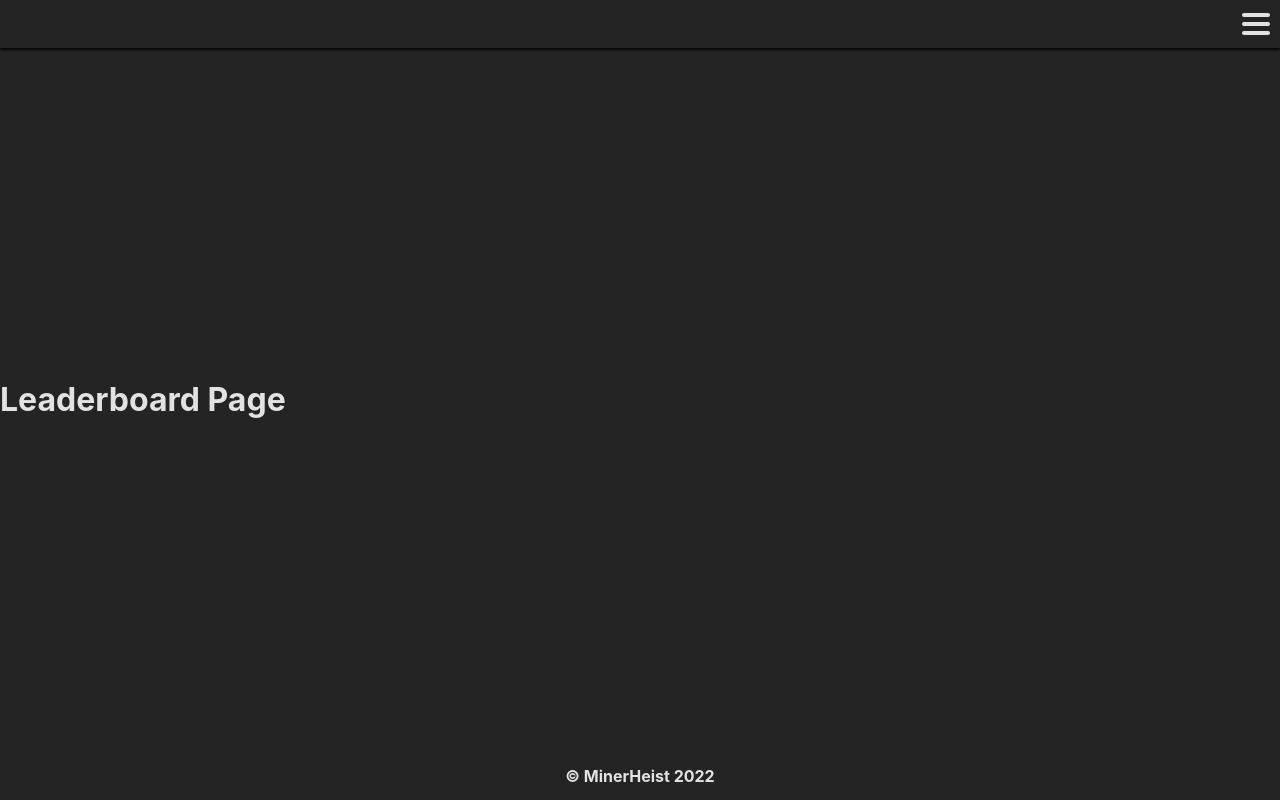
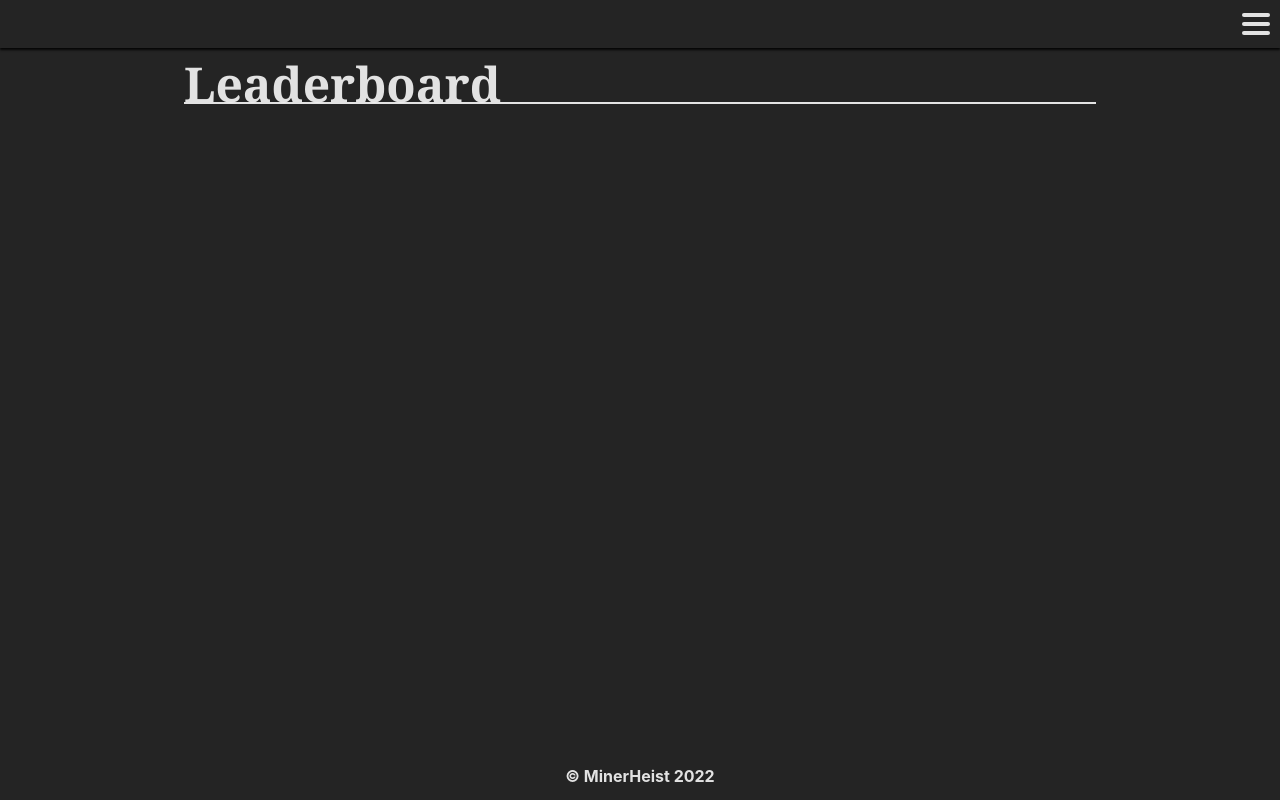
Before and after one commit to MinerHeist/MinerHeist-Frontend, a React (Vite) app: page /leaderboard in a window 1280 px wide. Built offline with nearby package versions, Linux system fonts and the light colour scheme.

Commit message:
FEAT(): Add ArticleContainer components to all main pages

```diff
--- a/src/modules/pages/_Leaderboard.tsx
+++ b/src/modules/pages/_Leaderboard.tsx
@@ -1,7 +1,9 @@
+import { ArticleContainer } from '../components'
+
 const Leaderboard = (): JSX.Element => {
   return (
-    <div className="page landing">
-      <h1>Leaderboard Page</h1>
+    <div className="page leaderboard">
+      <ArticleContainer title="Leaderboard"></ArticleContainer>
     </div>
   )
 }
--- a/src/modules/pages/_Team.tsx
+++ b/src/modules/pages/_Team.tsx
@@ -1,7 +1,9 @@
+import { ArticleContainer } from '../components'
+
 const Team = (): JSX.Element => {
   return (
-    <div className="page landing">
-      <h1>Team Page</h1>
+    <div className="page team">
+      <ArticleContainer title="Team" />
     </div>
   )
 }
--- a/src/modules/pages/_Tome.tsx
+++ b/src/modules/pages/_Tome.tsx
@@ -1,7 +1,9 @@
+import { ArticleContainer } from '../components'
+
 const Tome = (): JSX.Element => {
   return (
-    <div className="page landing">
-      <h1>Tome Page</h1>
+    <div className="page tome">
+      <ArticleContainer title="Tome" />
     </div>
   )
 }
--- a/src/sass/layout/_index.scss
+++ b/src/sass/layout/_index.scss
@@ -20,7 +20,8 @@ main {
   top: $navbarHeight;
   left: 0;
   display: flex;
-  place-items: center;
+  align-items: start;
+  justify-content: center;
   background: $defaultDark;
   min-width: 320px;
   min-height: calc(100vh - ($navbarHeight + $footerHeight));
```
